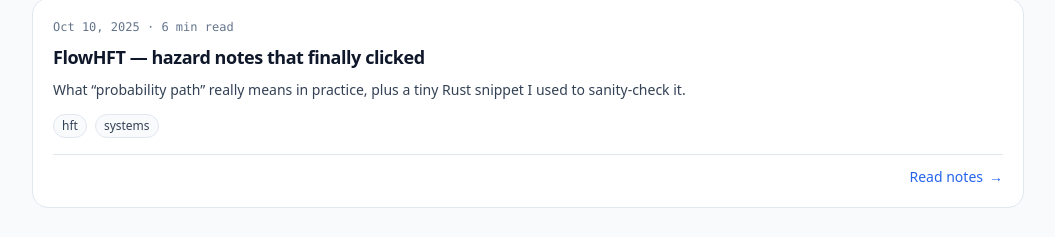
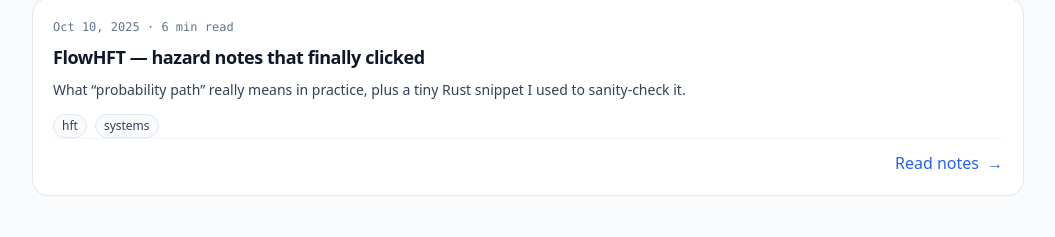
Before and after one commit to legendary-acp/legendary-acp.github.io, a React (Vite) app: page / in a window 1280 px wide. Shown: the part 560-797 px from the top of the page, without its empty margins (112-1167 px from the left). Built offline with nearby package versions, Linux system fonts and the light colour scheme.

Commit message:
fix: Update links to use correct case and fix external link handling in various components

```diff
--- a/src/components/notes/MediumBlog.tsx
+++ b/src/components/notes/MediumBlog.tsx
@@ -192,7 +192,6 @@
         <ViewAllLink
           href="https://medium.com/debugging-diaries"
           label="All articles on Medium"
-          external={true}
           align="end"
         />
       </div>
--- a/src/components/sections/ContactSection.tsx
+++ b/src/components/sections/ContactSection.tsx
@@ -37,7 +37,7 @@
 
             <div className="grid sm:grid-cols-2 gap-3">
               <a
-                href="/resume.pdf"
+                href="/Resume.pdf"
                 className="rounded-xl border border-slate-300 text-slate-700 px-5 py-3 text-sm font-medium text-center hover:border-blue-300 hover:text-blue-700"
               >
                 Resume
@@ -70,7 +70,7 @@
               </a>
               <a
                 className="text-blue-700 hover:underline"
-                href="hhttps://x.com/legendary_acp"
+                href="https://x.com/legendary_acp"
                 target="_blank"
                 rel="noopener noreferrer"
               >
--- a/src/components/sections/IntroSection.tsx
+++ b/src/components/sections/IntroSection.tsx
@@ -44,7 +44,7 @@
 
             {/* Secondary CTA */}
             <a
-              href="/resume.pdf"
+              href="/Resume.pdf"
               className="inline-flex items-center rounded-xl border border-slate-300 px-4 py-2 font-medium hover:border-blue-300 hover:text-blue-700 transition"
             >
               Resume
--- a/src/components/sections/LatestPaperSection.tsx
+++ b/src/components/sections/LatestPaperSection.tsx
@@ -10,7 +10,7 @@
     tags: ["hft", "systems"],
     summary:
       "What “probability path” really means in practice, plus a tiny Rust snippet I used to sanity-check it.",
-    link: "/writing/flowhft", // later route
+    link: "/notes",
   };
 
   return (
@@ -48,17 +48,7 @@
         <div className="mt-3 flex flex-wrap gap-2">
           <Chips items={paper.tags} />
         </div>
-        <div className="mt-4 pt-3 border-t border-slate-200 flex justify-end">
-          <a
-            href={paper.link}
-            className="inline-flex items-center gap-1.5 text-blue-600 text-xs md:text-sm font-medium hover:text-blue-700 transition-colors"
-          >
-            Read notes
-            <span className="transition-transform group-hover:translate-x-0.5">
-              →
-            </span>
-          </a>
-        </div>
+        <ViewAllLink href={paper.link} label="Read notes" />
       </article>
     </section>
   );
--- a/src/components/sections/ProjectsSection.tsx
+++ b/src/components/sections/ProjectsSection.tsx
@@ -23,7 +23,6 @@
         />
         <ViewAllLink
           href="https://github.com/legendary-acp"
-          external={true}
           label="More on Github"
         />
       </div>
@@ -53,7 +52,6 @@
       {project.repo && (
         <ViewAllLink
           label="View repo"
-          external={true}
           href={project.repo}
           className="text-xs pt-2"
         />
--- a/src/components/shared/ViewAllLink.tsx
+++ b/src/components/shared/ViewAllLink.tsx
@@ -1,32 +1,60 @@
-interface ViewAllLinkProps {
+import { Link } from "react-router-dom";
+
+type ViewAllLinkProps = {
   href: string;
   label: string;
-  external?: boolean;
-  align?: "left" | "center" | "right" | "end";
+  align?: "start" | "center" | "end";
   className?: string;
-}
+};
 
 export default function ViewAllLink({
   href,
   label,
-  external = false,
   align = "end",
   className = "",
 }: ViewAllLinkProps) {
+  const justifyMap: Record<NonNullable<ViewAllLinkProps["align"]>, string> = {
+    start: "justify-start",
+    center: "justify-center",
+    end: "justify-end",
+  };
+
+  const baseClasses =
+    "group inline-flex items-center gap-2 text-blue-600 text-sm md:text-base font-medium hover:text-blue-700 transition-colors";
+
+  const isInternal = href.startsWith("/");
+  const isAnchor = href.startsWith("#");
+  const containerClasses = `flex items-center ${justifyMap[align]} pt-3 border-t border-gray-100 ${className}`;
+
   return (
-    <div
-      className={`flex items-center justify-${align} pt-3 border-t border-gray-100 ${className}`}
-    >
+    <div className={containerClasses}>
+      {isInternal ? (
+        <Link to={href} className={baseClasses}>
+          {label}
+          <span className="group-hover:translate-x-1 transition-transform">
+            →
+          </span>
+        </Link>
+      ) : isAnchor ? (
+        <a href={href} className={baseClasses}>
+          {label}
+          <span className="group-hover:translate-x-1 transition-transform">
+            →
+          </span>
+        </a>
+      ) : (
         <a
           href={href}
-        {...(external ? { target: "_blank", rel: "noopener noreferrer" } : {})}
-        className="group inline-flex items-center gap-2 text-blue-600 text-sm md:text-base font-medium hover:text-blue-700 transition-colors"
+          target="_blank"
+          rel="noopener noreferrer"
+          className={baseClasses}
         >
           {label}
           <span className="group-hover:translate-x-1 transition-transform">
             →
           </span>
         </a>
+      )}
     </div>
   );
 }
--- a/src/main.tsx
+++ b/src/main.tsx
@@ -1,12 +1,12 @@
 import React from "react";
 import ReactDOM from "react-dom/client";
-import { BrowserRouter } from "react-router-dom";
+import { HashRouter } from "react-router-dom";
 import App from "./App";
 
 ReactDOM.createRoot(document.getElementById("root")!).render(
   <React.StrictMode>
-    <BrowserRouter>
+    <HashRouter>
       <App />
-    </BrowserRouter>
+    </HashRouter>
   </React.StrictMode>
 );
```
Lines whose indentation alone changed are shown as unchanged.
